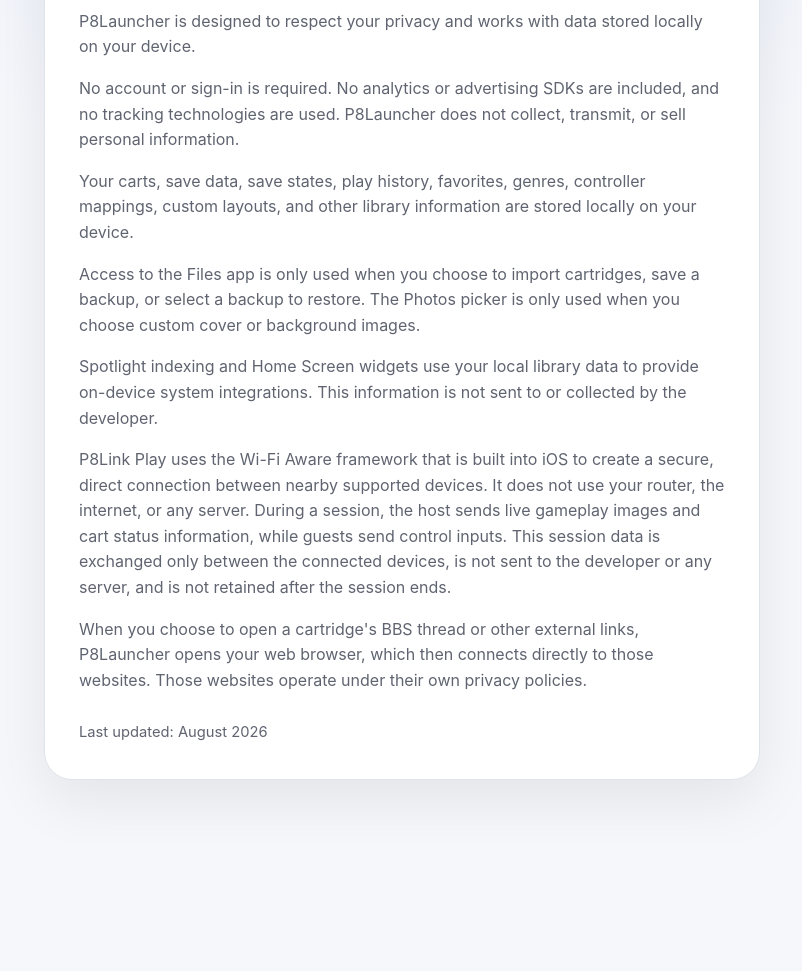
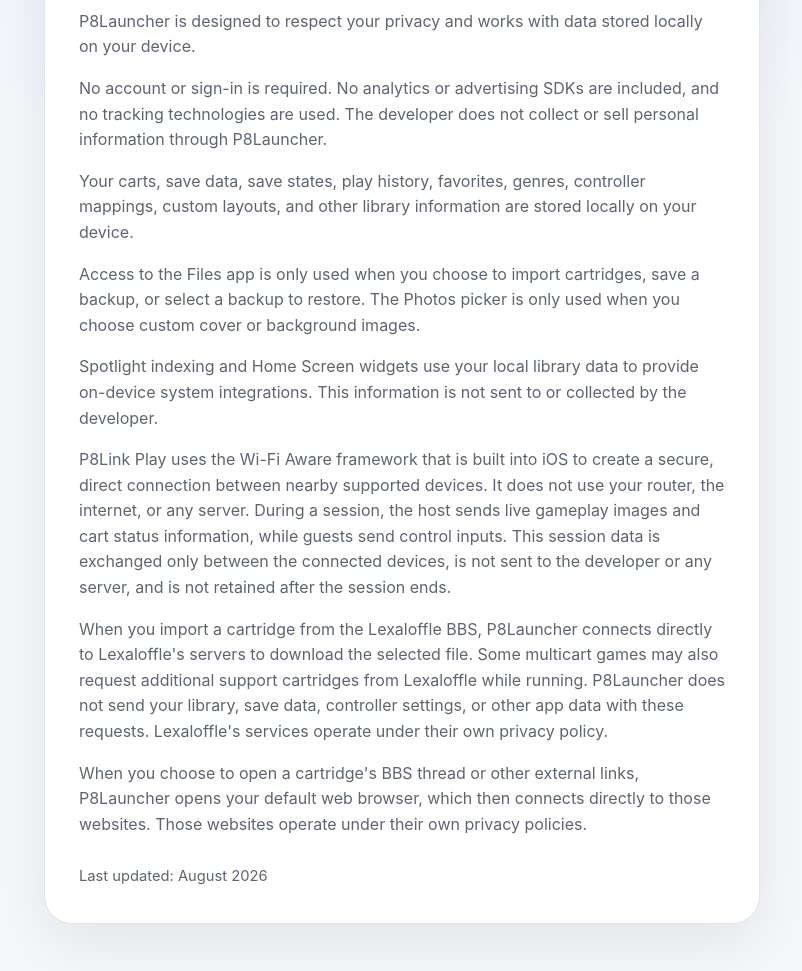
Before and after one commit to MaxOsirus/MaxOsirus.github.io, a plain HTML site: page privacy/index.html in a window 1280 px wide. Shown: the part 223-1194 px from the top of the page, without its empty margins (238-1040 px from the left). Before the commit the page ends 1067 px from the top, so only its background shows below. Drawn offline with Linux system fonts and the light colour scheme.

Commit message:
Further clarified privacy notice

```diff
--- a/privacy/index.html
+++ b/privacy/index.html
@@ -15,7 +15,7 @@
 
         <p>P8Launcher is designed to respect your privacy and works with data stored locally on your device.</p>
 
-        <p>No account or sign-in is required. No analytics or advertising SDKs are included, and no tracking technologies are used. P8Launcher does not collect, transmit, or sell personal information.</p>
+        <p>No account or sign-in is required. No analytics or advertising SDKs are included, and no tracking technologies are used. The developer does not collect or sell personal information through P8Launcher.</p>
 
         <p>Your carts, save data, save states, play history, favorites, genres, controller mappings, custom layouts, and other library information are stored locally on your device.</p>
 
@@ -25,7 +25,9 @@
 
         <p>P8Link Play uses the Wi-Fi Aware framework that is built into iOS to create a secure, direct connection between nearby supported devices. It does not use your router, the internet, or any server. During a session, the host sends live gameplay images and cart status information, while guests send control inputs. This session data is exchanged only between the connected devices, is not sent to the developer or any server, and is not retained after the session ends.</p>
 
-        <p>When you choose to open a cartridge's BBS thread or other external links, P8Launcher opens your web browser, which then connects directly to those websites. Those websites operate under their own privacy policies.</p>
+        <p>When you import a cartridge from the Lexaloffle BBS, P8Launcher connects directly to Lexaloffle's servers to download the selected file. Some multicart games may also request additional support cartridges from Lexaloffle while running. P8Launcher does not send your library, save data, controller settings, or other app data with these requests. Lexaloffle's services operate under their own privacy policy.</p>
+
+        <p>When you choose to open a cartridge's BBS thread or other external links, P8Launcher opens your default web browser, which then connects directly to those websites. Those websites operate under their own privacy policies.</p>
 
         <footer>Last updated: August 2026</footer>
     </section>
```
